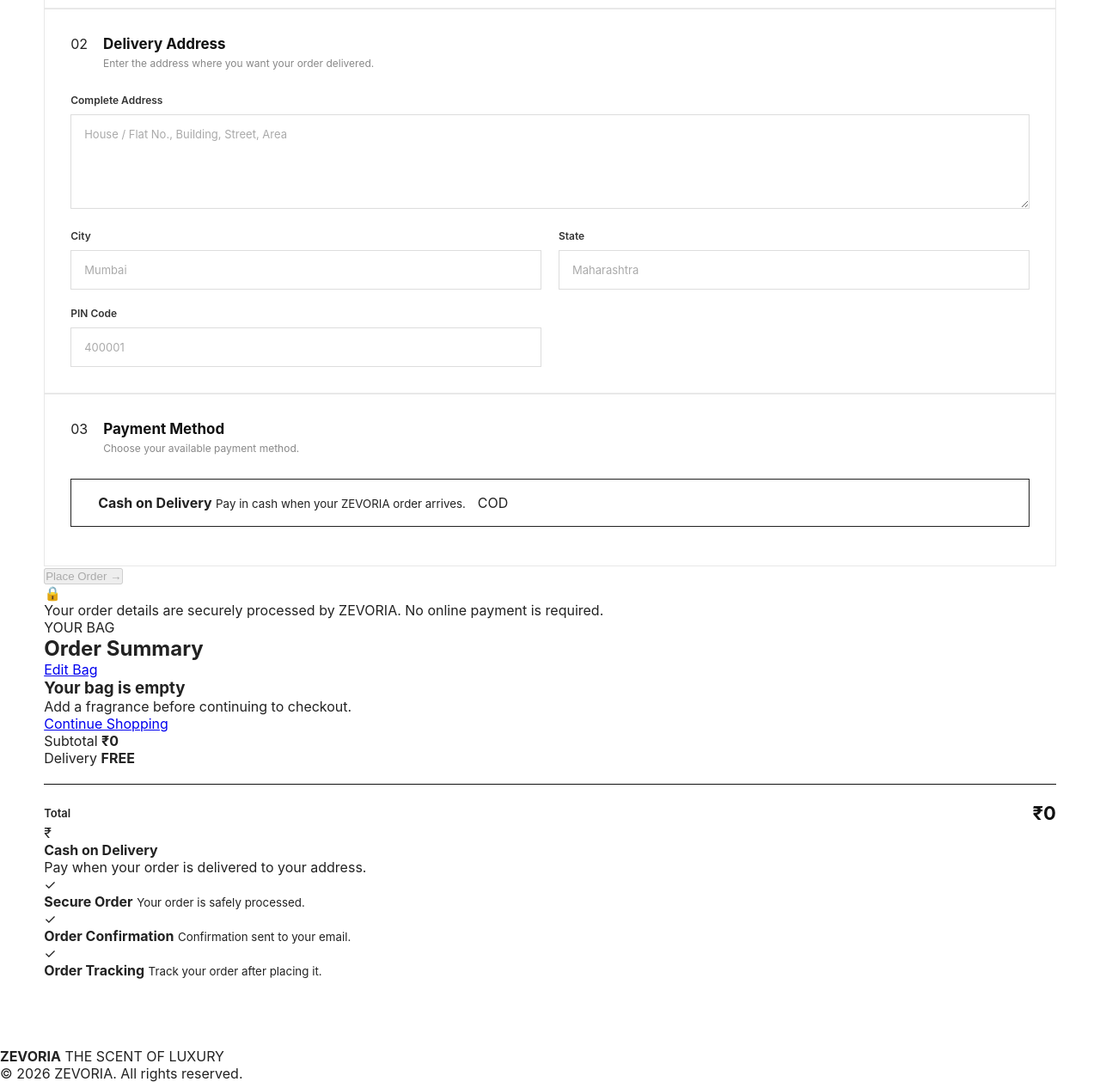
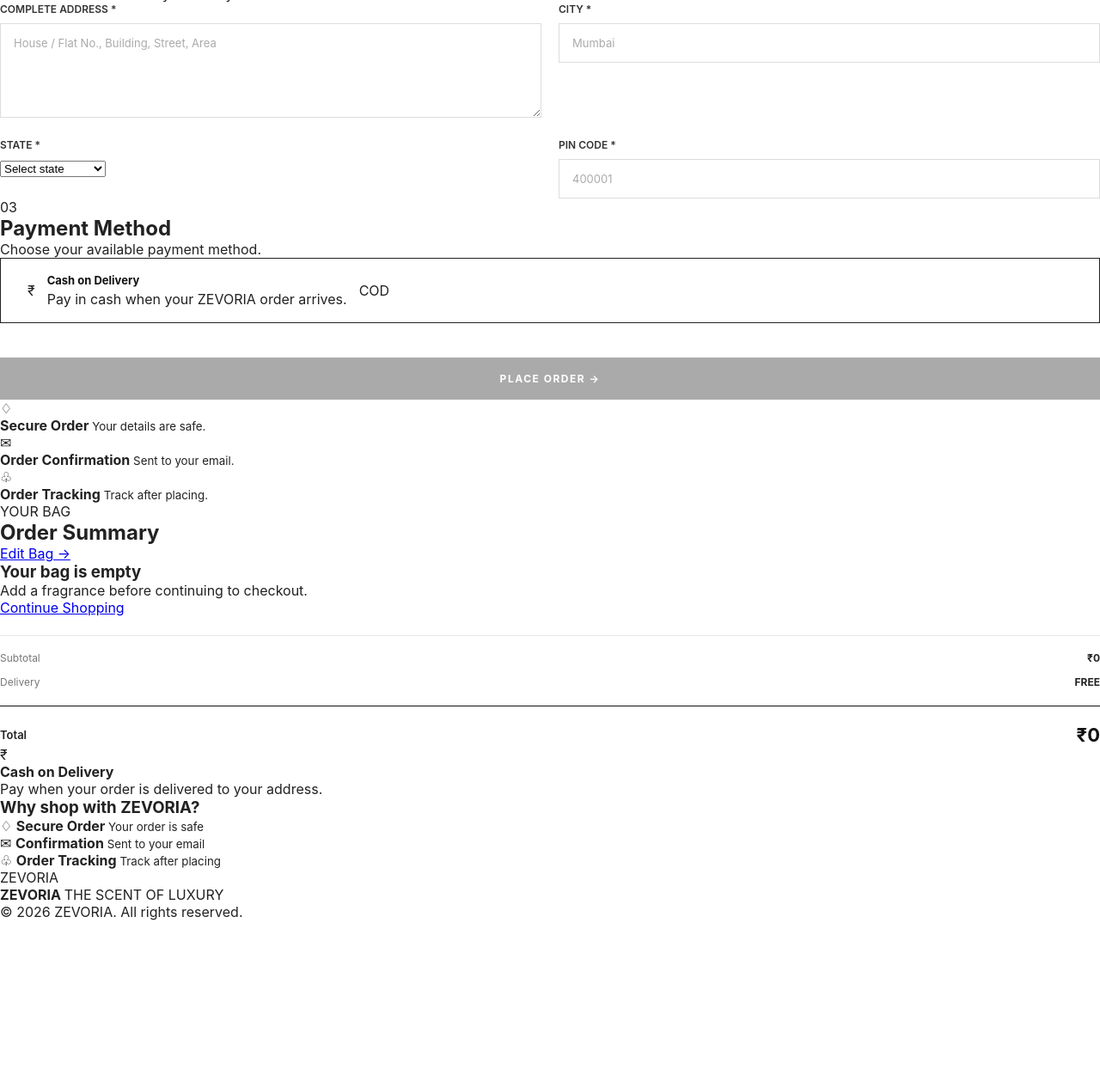
Before and after one commit to sharib2250-create/Zevoria-store, a website: page checkout.html in a window 1280 px wide. Shown: the part 486-1745 px from the top of the page at 86% size. After the commit the page ends 1557 px from the top, so only its background shows below. Drawn offline with Linux system fonts and the light colour scheme.

Commit message:
Refactor HTML structure and improve readability

```diff
--- a/checkout.html
+++ b/checkout.html
@@ -2,7 +2,10 @@
 <html lang="en">
 <head>
   <meta charset="UTF-8">
-  <meta name="viewport" content="width=device-width, initial-scale=1.0">
+  <meta
+    name="viewport"
+    content="width=device-width, initial-scale=1.0"
+  >
 
   <title>Checkout | ZEVORIA</title>
 
@@ -19,64 +22,104 @@
 
 <body>
 
-  <!-- HEADER -->
+  <!-- ================= HEADER ================= -->
+
   <header class="checkout-header">
 
     <a href="index.html" class="brand">
-      <span class="brand-mark">Z</span>
 
-      <span class="brand-text">
+      <div class="brand-logo">
+        Z
+      </div>
+
+      <div class="brand-name">
         <strong>ZEVORIA</strong>
-        <small>THE SCENT OF LUXURY</small>
-      </span>
+        <span>THE SCENT OF LUXURY</span>
+      </div>
+
     </a>
 
-    <div class="secure-checkout">
-      <span class="lock-icon">♢</span>
-      <span>Secure Checkout</span>
+
+    <div class="secure-header">
+
+      <span class="secure-icon">⌑</span>
+
+      <span>
+        Secure Checkout
+      </span>
+
     </div>
 
   </header>
 
 
-  <!-- MAIN -->
-  <main class="checkout-container">
+  <!-- ================= CHECKOUT ================= -->
 
-    <!-- LEFT SIDE -->
-    <section class="checkout-main">
+  <main class="checkout-wrapper">
 
-      <div class="page-heading">
-        <span class="eyebrow">ZEVORIA</span>
-        <h1>Complete Your Order</h1>
+    <!-- ================= LEFT ================= -->
+
+    <section class="checkout-left">
+
+      <div class="checkout-intro">
+
+        <span class="intro-label">
+          CHECKOUT
+        </span>
+
+        <h1>
+          Complete Your Order
+        </h1>
+
         <p>
-          Enter your delivery details and place your order with
-          Cash on Delivery.
+          Enter your delivery details and place your order
+          with Cash on Delivery.
         </p>
+
       </div>
 
 
-      <!-- ORDER MESSAGE -->
+      <!-- MESSAGE -->
+
       <div id="checkoutMessage"></div>
 
 
-      <!-- CUSTOMER DETAILS -->
-      <section class="checkout-card">
+      <!-- ================= FORM ================= -->
 
-        <div class="section-heading">
-          <span class="step-number">01</span>
+      <form id="checkoutForm">
+
+
+        <!-- ================= CONTACT ================= -->
+
+        <section class="checkout-section">
+
+          <div class="section-title">
+
+            <div class="step-circle">
+              01
+            </div>
 
             <div>
-            <h2>Contact Information</h2>
-            <p>Where should we send your order confirmation?</p>
+
+              <h2>
+                Contact Information
+              </h2>
+
+              <p>
+                Where should we send your order confirmation?
+              </p>
+
             </div>
+
           </div>
 
 
           <div class="form-grid">
 
-          <div class="form-group full">
+            <div class="form-field">
+
               <label for="customerName">
-              Full Name
+                FULL NAME <span>*</span>
               </label>
 
               <input
@@ -87,12 +130,14 @@
                 autocomplete="name"
                 required
               >
+
             </div>
 
 
-          <div class="form-group">
+            <div class="form-field">
+
               <label for="customerEmail">
-              Email Address
+                EMAIL ADDRESS <span>*</span>
               </label>
 
               <input
@@ -103,12 +148,14 @@
                 autocomplete="email"
                 required
               >
+
             </div>
 
 
-          <div class="form-group">
+            <div class="form-field">
+
               <label for="phone">
-              Mobile Number
+                MOBILE NUMBER <span>*</span>
               </label>
 
               <input
@@ -117,9 +164,11 @@
                 name="phone"
                 placeholder="10-digit mobile number"
                 maxlength="10"
+                inputmode="numeric"
                 autocomplete="tel"
                 required
               >
+
             </div>
 
           </div>
@@ -127,40 +176,56 @@
         </section>
 
 
-      <!-- DELIVERY ADDRESS -->
-      <section class="checkout-card">
+        <!-- ================= ADDRESS ================= -->
 
-        <div class="section-heading">
-          <span class="step-number">02</span>
+        <section class="checkout-section">
+
+          <div class="section-title">
+
+            <div class="step-circle">
+              02
+            </div>
 
             <div>
-            <h2>Delivery Address</h2>
-            <p>Enter the address where you want your order delivered.</p>
+
+              <h2>
+                Delivery Address
+              </h2>
+
+              <p>
+                Enter the address where you want your order delivered.
+              </p>
+
             </div>
+
           </div>
 
 
           <div class="form-grid">
 
-          <div class="form-group full">
+
+            <div class="form-field full">
+
               <label for="address">
-              Complete Address
+                COMPLETE ADDRESS <span>*</span>
               </label>
 
               <textarea
                 id="address"
                 name="address"
+                placeholder="House / Flat No., Building, Street, Area"
                 rows="4"
-              placeholder="House / Flat No., Building, Street, Area"
                 autocomplete="street-address"
                 required
               ></textarea>
+
             </div>
 
 
-          <div class="form-group">
+            <div class="form-field">
+
               <label for="city">
-              City
+                CITY <span>*</span>
               </label>
 
               <input
@@ -171,28 +236,83 @@
                 autocomplete="address-level2"
                 required
               >
+
             </div>
 
 
-          <div class="form-group">
+            <div class="form-field">
+
               <label for="state">
-              State
+                STATE <span>*</span>
               </label>
 
-            <input
-              type="text"
+              <select
                 id="state"
                 name="state"
-              placeholder="Maharashtra"
-              autocomplete="address-level1"
                 required
               >
+
+                <option value="">
+                  Select state
+                </option>
+
+                <option value="Andhra Pradesh">
+                  Andhra Pradesh
+                </option>
+
+                <option value="Delhi">
+                  Delhi
+                </option>
+
+                <option value="Gujarat">
+                  Gujarat
+                </option>
+
+                <option value="Karnataka">
+                  Karnataka
+                </option>
+
+                <option value="Maharashtra">
+                  Maharashtra
+                </option>
+
+                <option value="Madhya Pradesh">
+                  Madhya Pradesh
+                </option>
+
+                <option value="Rajasthan">
+                  Rajasthan
+                </option>
+
+                <option value="Tamil Nadu">
+                  Tamil Nadu
+                </option>
+
+                <option value="Telangana">
+                  Telangana
+                </option>
+
+                <option value="Uttar Pradesh">
+                  Uttar Pradesh
+                </option>
+
+                <option value="West Bengal">
+                  West Bengal
+                </option>
+
+                <option value="Other">
+                  Other
+                </option>
+
+              </select>
+
             </div>
 
 
-          <div class="form-group">
+            <div class="form-field">
+
               <label for="pincode">
-              PIN Code
+                PIN CODE <span>*</span>
               </label>
 
               <input
@@ -205,6 +325,7 @@
                 autocomplete="postal-code"
                 required
               >
+
             </div>
 
           </div>
@@ -212,35 +333,142 @@
         </section>
 
 
-      <!-- PAYMENT -->
-      <section class="checkout-card">
+        <!-- ================= PAYMENT ================= -->
 
-        <div class="section-heading">
-          <span class="step-number">03</span>
+        <section class="checkout-section payment-section">
+
+          <div class="section-title">
+
+            <div class="step-circle">
+              03
+            </div>
 
             <div>
-            <h2>Payment Method</h2>
-            <p>Choose your available payment method.</p>
+
+              <h2>
+                Payment Method
+              </h2>
+
+              <p>
+                Choose your available payment method.
+              </p>
+
             </div>
+
           </div>
 
 
-        <div class="payment-option selected">
+          <div class="payment-option">
 
             <div class="payment-radio">
+
               <span></span>
+
             </div>
 
-          <div class="payment-info">
-            <strong>Cash on Delivery</strong>
+
+            <div class="payment-symbol">
+              ₹
+            </div>
+
+
+            <div class="payment-content">
+
+              <strong>
+                Cash on Delivery
+              </strong>
+
+              <p>
+                Pay in cash when your ZEVORIA order arrives.
+              </p>
+
+            </div>
+
+
+            <span class="cod-badge">
+              COD
+            </span>
+
+          </div>
+
+
+          <!-- PLACE ORDER -->
+
+          <button
+            type="submit"
+            id="placeOrderBtn"
+            class="place-order-btn"
+          >
+
+            <span>
+              PLACE ORDER
+            </span>
+
+            <span class="place-arrow">
+              →
+            </span>
+
+          </button>
+
+
+          <!-- REASSURANCE -->
+
+          <div class="checkout-benefits">
+
+            <div class="benefit">
+
+              <span class="benefit-icon">
+                ♢
+              </span>
+
+              <div>
+                <strong>
+                  Secure Order
+                </strong>
 
                 <small>
-              Pay in cash when your ZEVORIA order arrives.
+                  Your details are safe.
                 </small>
               </div>
 
-          <div class="payment-badge">
-            COD
+            </div>
+
+
+            <div class="benefit">
+
+              <span class="benefit-icon">
+                ✉
+              </span>
+
+              <div>
+                <strong>
+                  Order Confirmation
+                </strong>
+
+                <small>
+                  Sent to your email.
+                </small>
+              </div>
+
+            </div>
+
+
+            <div class="benefit">
+
+              <span class="benefit-icon">
+                ♧
+              </span>
+
+              <div>
+                <strong>
+                  Order Tracking
+                </strong>
+
+                <small>
+                  Track after placing.
+                </small>
+              </div>
+
             </div>
 
           </div>
@@ -248,93 +476,185 @@
         </section>
 
 
-      <!-- FORM -->
-      <form id="checkoutForm">
-
-        <!-- The actual customer/payment fields are above.
-             This hidden area keeps the form submission accessible. -->
-
-        <button
-          type="submit"
-          id="placeOrderBtn"
-          class="place-order-button"
-        >
-          <span>Place Order</span>
-          <span class="button-arrow">→</span>
-        </button>
-
-        <div class="checkout-note">
-          <span>🔒</span>
-
-          <p>
-            Your order details are securely processed by ZEVORIA.
-            No online payment is required.
-          </p>
-        </div>
-
       </form>
 
     </section>
 
 
-    <!-- RIGHT SIDE -->
-    <aside class="checkout-sidebar">
+    <!-- ================= RIGHT ================= -->
+
+    <aside class="checkout-right">
+
+
+      <!-- ORDER SUMMARY -->
 
       <div class="summary-card">
 
-        <div class="summary-header">
+
+        <div class="summary-heading">
+
           <div>
-            <span class="eyebrow">YOUR BAG</span>
-            <h2>Order Summary</h2>
-          </div>
 
-          <a href="index.html" class="edit-bag">
-            Edit Bag
-          </a>
+            <span>
+              YOUR BAG
+            </span>
+
+            <h2>
+              Order Summary
+            </h2>
+
           </div>
 
 
-        <!-- CART ITEMS -->
-        <div id="checkoutItems" class="checkout-items">
-          <!-- checkout.js fills this -->
+          <a
+            href="index.html"
+            class="edit-bag"
+          >
+            Edit Bag →
+          </a>
+
+        </div>
+
+
+        <!-- PRODUCTS -->
+
+        <div
+          id="checkoutItems"
+          class="checkout-items"
+        >
+
+          <!-- Filled automatically by checkout.js -->
+
         </div>
 
 
         <!-- TOTALS -->
-        <div class="summary-divider"></div>
 
-        <div class="summary-row">
-          <span>Subtotal</span>
-          <strong id="checkoutSubtotal">₹0</strong>
-        </div>
+        <div class="summary-lines">
 
-        <div class="summary-row">
-          <span>Delivery</span>
-          <strong id="checkoutDelivery">FREE</strong>
+          <div class="summary-line">
+
+            <span>
+              Subtotal
+            </span>
+
+            <strong id="checkoutSubtotal">
+              ₹0
+            </strong>
+
           </div>
 
 
-        <div class="summary-divider"></div>
+          <div class="summary-line">
+
+            <span>
+              Delivery
+            </span>
+
+            <strong class="free-delivery" id="checkoutDelivery">
+              FREE
+            </strong>
+
+          </div>
+
+        </div>
 
 
         <div class="summary-total">
-          <span>Total</span>
-          <strong id="checkoutTotal">₹0</strong>
+
+          <span>
+            Total
+          </span>
+
+          <strong id="checkoutTotal">
+            ₹0
+          </strong>
+
         </div>
 
 
-        <div class="cod-note">
+        <!-- COD INFO -->
 
-          <div class="cod-icon">
+        <div class="summary-cod">
+
+          <div class="summary-cod-icon">
             ₹
           </div>
 
           <div>
-            <strong>Cash on Delivery</strong>
+
+            <strong>
+              Cash on Delivery
+            </strong>
 
             <p>
               Pay when your order is delivered to your address.
             </p>
+
+          </div>
+
+        </div>
+
+
+        <!-- TRUST -->
+
+        <div class="why-shop">
+
+          <h3>
+            Why shop with ZEVORIA?
+          </h3>
+
+
+          <div class="trust-grid">
+
+            <div class="trust-item">
+
+              <span>
+                ♢
+              </span>
+
+              <strong>
+                Secure Order
+              </strong>
+
+              <small>
+                Your order is safe
+              </small>
+
+            </div>
+
+
+            <div class="trust-item">
+
+              <span>
+                ✉
+              </span>
+
+              <strong>
+                Confirmation
+              </strong>
+
+              <small>
+                Sent to your email
+              </small>
+
+            </div>
+
+
+            <div class="trust-item">
+
+              <span>
+                ♧
+              </span>
+
+              <strong>
+                Order Tracking
+              </strong>
+
+              <small>
+                Track after placing
+              </small>
+
             </div>
 
           </div>
@@ -342,36 +662,8 @@
         </div>
 
 
-      <!-- TRUST -->
-      <div class="trust-card">
-
-        <div class="trust-item">
-          <span>✓</span>
-
-          <div>
-            <strong>Secure Order</strong>
-            <small>Your order is safely processed.</small>
-          </div>
-        </div>
-
-
-        <div class="trust-item">
-          <span>✓</span>
-
-          <div>
-            <strong>Order Confirmation</strong>
-            <small>Confirmation sent to your email.</small>
-          </div>
-        </div>
-
-
-        <div class="trust-item">
-          <span>✓</span>
-
-          <div>
-            <strong>Order Tracking</strong>
-            <small>Track your order after placing it.</small>
-          </div>
+        <div class="summary-brand">
+          ZEVORIA
         </div>
 
       </div>
@@ -381,13 +673,11 @@
   </main>
 
 
+  <!-- ================= SUCCESS ================= -->
+
   <!--
-    SUCCESS SECTION
-
     IMPORTANT:
-    This is hidden by default.
-    It only becomes visible after checkout.js
-    successfully receives an order from the backend.
+    Hidden until an order is successfully created.
   -->
 
   <section
@@ -396,63 +686,96 @@
     style="display:none;"
   >
 
-    <div class="success-box">
+    <div class="success-card">
 
       <div class="success-check">
         ✓
       </div>
 
-      <span class="eyebrow">
+      <span class="success-label">
         ORDER CONFIRMED
       </span>
 
-      <h2>Thank You For Your Order</h2>
+      <h2>
+        Thank You For Your Order
+      </h2>
 
       <p>
-        Your ZEVORIA fragrance is now on its way to becoming
-        part of your story.
+        Your ZEVORIA fragrance order has been successfully placed.
       </p>
+
 
       <div class="success-details">
 
         <div>
-          <span>Order Number</span>
-          <strong id="successOrderId">—</strong>
+
+          <span>
+            ORDER NUMBER
+          </span>
+
+          <strong id="successOrderId">
+            —
+          </strong>
+
         </div>
 
+
         <div>
-          <span>Total</span>
-          <strong id="successTotal">—</strong>
+
+          <span>
+            TOTAL
+          </span>
+
+          <strong id="successTotal">
+            —
+          </strong>
+
         </div>
 
+
         <div>
-          <span>Payment</span>
-          <strong>Cash on Delivery</strong>
+
+          <span>
+            PAYMENT
+          </span>
+
+          <strong>
+            CASH ON DELIVERY
+          </strong>
+
         </div>
 
       </div>
 
 
-      <div class="success-actions">
-
-        <a href="index.html" class="success-primary">
-          Continue Shopping
+      <a
+        href="index.html"
+        class="success-btn"
+      >
+        CONTINUE SHOPPING
       </a>
-
-      </div>
 
     </div>
 
   </section>
 
 
-  <!-- FOOTER -->
+  <!-- ================= FOOTER ================= -->
+
   <footer class="checkout-footer">
 
-    <div>
-      <strong>ZEVORIA</strong>
-      <span>THE SCENT OF LUXURY</span>
+    <div class="footer-brand">
+
+      <strong>
+        ZEVORIA
+      </strong>
+
+      <span>
+        THE SCENT OF LUXURY
+      </span>
+
     </div>
+
 
     <p>
       © 2026 ZEVORIA. All rights reserved.
```
Lines whose indentation alone changed are shown as unchanged.
